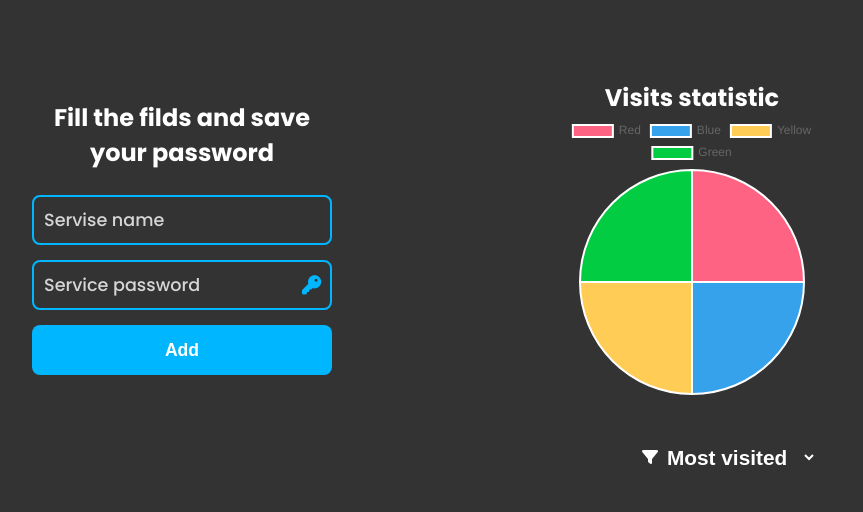
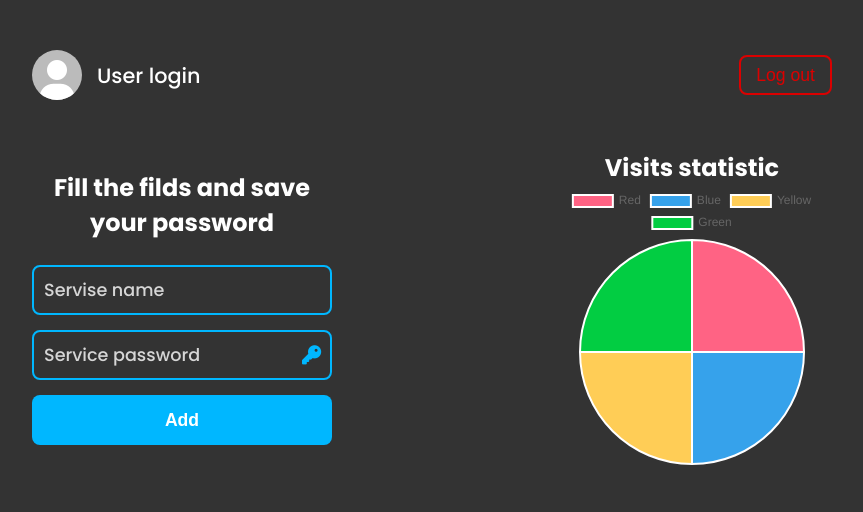
Before and after one commit to AndriyFediko/password-saver, a website: page public/index.html in a window 1280 px wide. Shown: the top 512 px of the page, without its empty margins (208-1071 px from the left). Drawn offline with nearby package versions, Linux system fonts and the light colour scheme; some packages are replaced by stand-ins of ours; a script that the page names is missing.

Commit message:
add register

```diff
--- a/public/index.html
+++ b/public/index.html
@@ -10,10 +10,22 @@
     <link rel="stylesheet" href="https://cdnjs.cloudflare.com/ajax/libs/font-awesome/6.4.2/css/all.min.css" integrity="sha512-z3gLpd7yknf1YoNbCzqRKc4qyor8gaKU1qmn+CShxbuBusANI9QpRohGBreCFkKxLhei6S9CQXFEbbKuqLg0DA==" crossorigin="anonymous" referrerpolicy="no-referrer" />
     <script src='https://cdnjs.cloudflare.com/ajax/libs/jquery/3.7.1/jquery.js' integrity='sha512-+k1pnlgt4F1H8L7t3z95o3/KO+o78INEcXTbnoJQ/F2VqDVhWoaiVml/OEHv9HsVgxUaVW+IbiZPUJQfF/YxZw==' crossorigin='anonymous'></script>
     <script src='https://cdnjs.cloudflare.com/ajax/libs/clipboard.js/2.0.11/clipboard.js' integrity='sha512-ePtegHW811NTnZd0Er1UxtBb8dizKEdSzANYy/UhxM40FC2yCWwb1CQrj03BPbrs6XdUkcHuyVn9Xq9q0Lm34g==' crossorigin='anonymous'></script>
+    <script src='https://cdnjs.cloudflare.com/ajax/libs/axios/1.5.0/axios.js' integrity='sha512-kFoMebJcPxdfDstjuwbbJN3q7hQ6O6npC9exDmbTR7HZZUC50s7DKl/MJSiukySAolVrcVmaLRHTmRjwnGCFow==' crossorigin='anonymous'></script>
 </head>
 <body>
     <div class="wrap">
         <div class="homePage">
+            <header>
+                <div class="headerLeft">
+                    <div class="avatar">
+                        <i class="fa-solid fa-user" style="color: #ffffff;"></i>
+                    </div>
+                    <div class="headerUserLogin">User login</div>
+                </div>
+                <div class="headerRight">
+                    <button id="logOutBtn">Log out</button>
+                </div>
+            </header>
             <div class="addServicePasswordContainer">
                 <form id="addPasswordForm">
                     <h2>Fill the filds and save your password</h2>
@@ -67,6 +79,7 @@
                 </div>
             </div>
             <div class="copyAlert">Copied to clickboard!</div>
+            <!-- <div class="editProfilePopUp"></div> -->
         </div>
     </div>
     <script src="./main.js"></script>
--- a/public/main.js
+++ b/public/main.js
@@ -50,7 +50,7 @@ function generatePassword() {
     const symbols = "@#%^&()_+~|[]></-=";
     const passwordLength = 12;
 
-    while(password.length < passwordLength){
+    while (password.length < passwordLength) {
         password += upperCase[Math.floor(Math.random() * upperCase.length)];
         password += lowerCase[Math.floor(Math.random() * lowerCase.length)];
         password += numbers[Math.floor(Math.random() * numbers.length)];
@@ -60,47 +60,46 @@ function generatePassword() {
     return password;
 }
 
-function hidePassword(password){
+function hidePassword(password) {
     let hidenPassword = "";
-    for(let i = 0; i<password.length; i++){
+    for (let i = 0; i < password.length; i++) {
         hidenPassword += "*";
     }
     return hidenPassword;
 }
 
-$("#generatePassword").click( () => {
+$("#generatePassword").click(() => {
     $("#userPassword").val(generatePassword());
 });
 
-$("#generateServicePassword").click( () => {
+$("#generateServicePassword").click(() => {
     $("#servicePassword").val(generatePassword());
 });
 
-$(".edit").click( () => {
+$(".edit").click(() => {
     $(".editCardPopUpBg").show(0);
 });
 
-$("#closeEditPage").click( () => {
+$("#closeEditPage").click(() => {
     $(".editCardPopUpBg").hide(0);
 });
 
 let servicesData = [{
     serviceName: "YouTube",
     servicePassword: "Tf0[Ah0%Ne2=",
-},
-];
+}, ];
 
 $(".visible").hide(0);
 
-$(".setVisibility").click( (e) => {
+$(".setVisibility").click((e) => {
     let closestCard = e.target.closest(".serviceCard");
     let closestCardId = (closestCard.id).slice(1);
     $(`#c${closestCardId} .servicePassword`).toggleClass("servicePasswordVisible");
-    if($(`#c${closestCardId} .servicePassword`).hasClass("servicePasswordVisible")){
+    if ($(`#c${closestCardId} .servicePassword`).hasClass("servicePasswordVisible")) {
         $(`#c${closestCardId} .hiden`).hide(0);
         $(`#c${closestCardId} .visible`).show(0);
         $(`#c${closestCardId} .servicePassword`).text(servicesData[closestCardId].servicePassword);
-    } else{
+    } else {
         $(`#c${closestCardId} .hiden`).show(0);
         $(`#c${closestCardId} .visible`).hide(0);
         $(`#c${closestCardId} .servicePassword`).text(hidePassword(servicesData[closestCardId].servicePassword));
@@ -109,17 +108,48 @@ $(".setVisibility").click( (e) => {
 
 new ClipboardJS('.copy');
 $(".copyAlert").hide(0);
-$(".copy").click( () => {
+$(".copy").click(() => {
     $(".copyAlert").slideDown(200);
-    setTimeout(()=>{
+    setTimeout(() => {
         $(".copyAlert").slideUp(200);
     }, 2000)
-})
+});
 
-$("#registerForm").submit( (event) => {
+let randomColor = Math.floor(Math.random() * 16777215).toString(16);
+$(".avatar").css("background-color", "#" + randomColor);
+
+$("#logOutBtn").click(() => {
+    window.location.href = "/register";
+});
+
+$("#registerForm").submit((event) => {
+    event.preventDefault();
+
+    const formData = new FormData(registerForm);
+    const userLogin = formData.get("userLogin");
+    const userPassword = formData.get("userPassword");
+    const data = {
+        userLogin,
+        userPassword,
+    }
+    console.log(data)
+    axios.post("/addUser", data)
+        .then((response) => {
+            console.log(response.data);
+        })
+        .catch((err) => {
+            console.log("Error" + err);
+            alert("Error" + err);
+        })
+    // axios.post("/addUser", data)
+    // .then((response) => {
+    //     console.log(response)
+    // })
+    // .catch((error) => {
+    //     console.log(error)
+    // })
+});
+
+$("#signInForm").submit((event) => {
     event.preventDefault();
 });
-
-$("#signInForm").submit( (event) => {
-    event.preventDefault();
-});
--- a/public/style.scss
+++ b/public/style.scss
@@ -23,7 +23,49 @@ body{
         display: flex;
         flex-direction: column;
         align-items: center;
-        padding-top: 80px;
+        header{
+            width: 800px;
+            display: flex;
+            align-items: center;
+            justify-content: space-between;
+            margin: 50px 0;
+            .headerLeft{
+                display: flex;
+                align-items: center;
+                color: white;
+                .avatar{
+                    width: 50px;
+                    height: 50px;
+                    background-color: #bbbbbb;
+                    border-radius: 50%;
+                    overflow: hidden;
+                    font-size: 2.5em;
+                    display: flex;
+                    justify-content: center;
+                    align-items: center;
+                    i{
+                        margin-top: 10px;
+                    }
+                }
+                .headerUserLogin{
+                    margin-left: 15px;
+                    font-size: 1.3em;
+                }
+            }
+            .headerRight{
+                button{
+                    padding: 0 15px;
+                    height: 40px;
+                    color: rgb(219, 0, 0);
+                    background-color: #333;
+                    border: 2px solid rgb(219, 0, 0);
+                    outline: none;
+                    font-size: 1.1em;
+                    border-radius: 8px;
+                    cursor: pointer;
+                }
+            }
+        }
         .addServicePasswordContainer{
             display: flex;
             align-items: center;
@@ -111,7 +153,7 @@ body{
         }
         .servisesContainer{
             width: 800px;
-            height: 47vh;
+            height: 38vh;
             overflow-y: auto;
             padding-right: 15px;
             margin-top: 15px;
--- a/server.js
+++ b/server.js
@@ -30,6 +30,19 @@ app.get("/register", (req, res)=>{
     res.sendFile(path.join(__dirname, "public", "register.html"));
 });
 
+app.post("/addUser", (req, res)=>{
+    const {userLogin, userPassword} = req.body;
+    console.log(userLogin);
+    console.log(userPassword);
+    // try{
+    //     console.log(userLogin);
+    //     console.log(userPassword);
+    // } catch(error){
+    //     console.log("Error");
+    //     res.status(500).json({error: "an error"})
+    // }
+});
+
 app.listen(PORT, () => {
     console.log("server works on port " + PORT);
 });
```
Also changed, not shown: public/register.html (+2 -0 lines), public/style.css, 1 other file.
